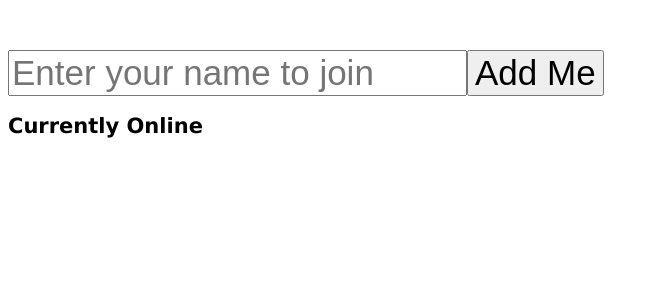
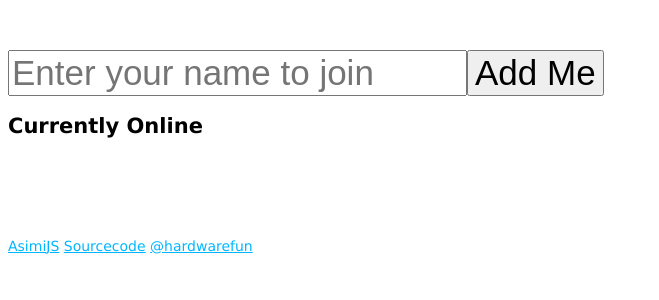
Before and after one commit to sudar/asimi-js, a Node server app: page / in a window 1280 px wide. Shown: the part 77-377 px from the top of the page, without its empty margins (0-659 px from the left). Run offline with Node 20, Linux system fonts and the light colour scheme; some libraries are stand-ins or nearby versions.

Commit message:
Added links in the footer

```diff
--- a/website/public/stylesheets/style.css
+++ b/website/public/stylesheets/style.css
@@ -8,6 +8,10 @@
 
 #hd h1 {
     font-size: 300%;
+}
+
+#ft {
+    margin-top: 100px;
 }
 
 a {
--- a/website/views/layout.jade
+++ b/website/views/layout.jade
@@ -19,3 +19,6 @@
             div.yui-b(role="navigation")
                 include includes/user-list.jade
         div#ft(role="contentinfo")
+            | <a href="http://hardwarefun.com/projects/asimijs">AsimiJS</a>
+            | <a href="https://github.com/sudar/asimijs">Sourcecode</a>
+            | <a href="http://twitter.com/hardwarefun">@hardwarefun</a>
```
